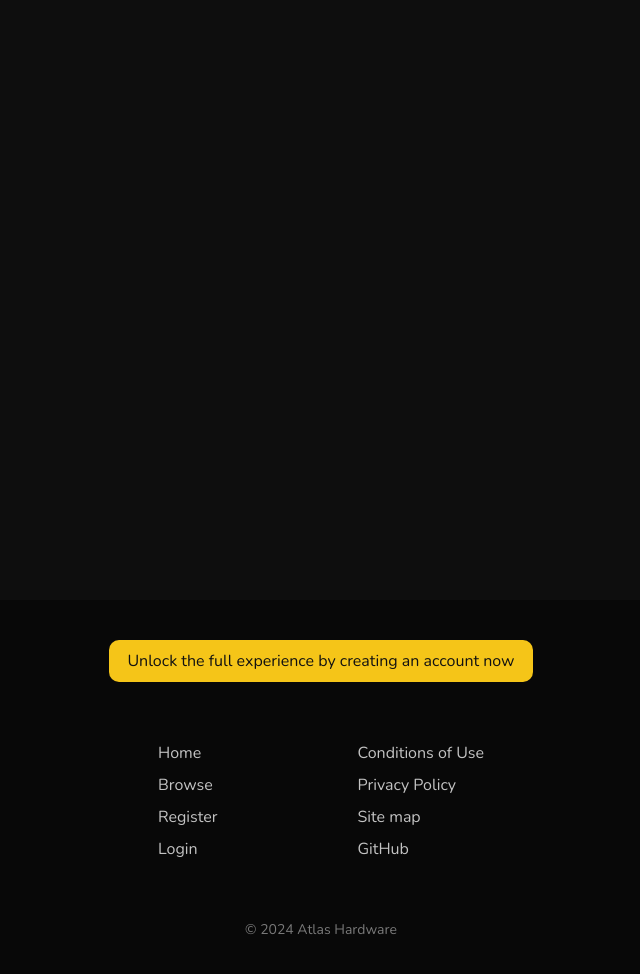
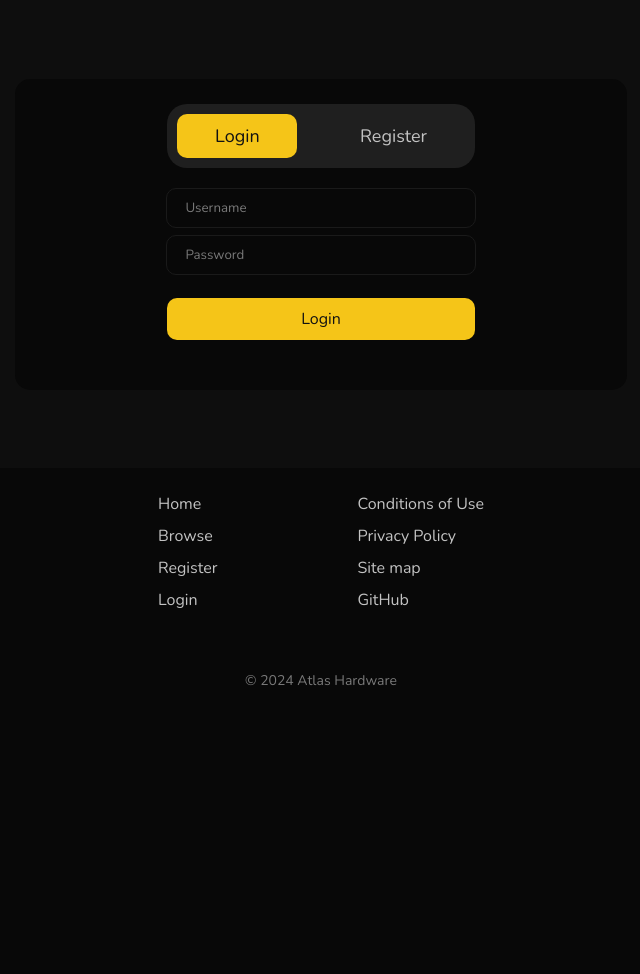
Before and after one commit to RichardDorian/AtlasHardware, a PHP site: page /login in a window 1280 px wide. Shown: the part 75-1049 px from the top of the page, without its empty margins (319-959 px from the left). After the commit the page ends 760 px from the top, so only its background shows below. Run offline with PHP 8.4, Linux system fonts and the light colour scheme.

Commit message:
add login page and fix error status

```diff
--- a/www/assets/scripts/register.js
+++ b/www/assets/scripts/register.js
@@ -56,7 +56,7 @@
     if (!lengthCheck(elements.password.value, 'Password', 8, 100)) return;
 
     if (elements.password.value !== elements.passwordRepeat.value) {
-      setStatus('warning', 'Passwords do not match');
+      setStatus('error', 'Passwords do not match');
       return;
     }
 
--- a/www/assets/styles/root.css
+++ b/www/assets/styles/root.css
@@ -55,3 +55,7 @@ input:-webkit-autofill:focus {
 button {
   cursor: pointer;
 }
+
+.material-symbols-rounded {
+  user-select: none;
+}
--- /dev/null
+++ b/www/login/index.php
@@ -0,0 +1,72 @@
+<?php include_once __DIR__ . "/../../utils/user_session.php" ?>
+
+<?php
+$status = "";
+$color = "warning";
+
+if ($_SERVER["REQUEST_METHOD"] === "POST") {
+  if (
+    !isset($_POST["username"]) ||
+    !isset($_POST["password"])
+  ) {
+    $status = "Invalid form body";
+    $color = "error";
+  } else {
+    $result = UserSession::login($_POST["username"], $_POST["password"]);
+
+    $status = match ($result) {
+      1, 2, 3 => "Something went wrong while loggin in to your account, please try again later.",
+      4 => "No account with this username was found. Please check your credentials and try again.",
+      5 => "Wrong password, please check your credentials and try again.",
+      default => "",
+    };
+
+    if (in_array($result, [1, 2, 3])) $color = "error";
+
+    if ($result === 0) {
+      header("Location: /");
+      exit();
+    }
+  }
+}
+?>
+
+<!DOCTYPE html>
+<html lang="en">
+<?php
+$styles = ["header.css", "auth-forms.css", "tabs.css", "button.css", "input.css", "footer.css"];
+$scripts = ["header.js"];
+$title = "Login";
+include_once __DIR__ . "/../../components/head/head.php";
+?>
+
+<body>
+  <?php include_once __DIR__ . "/../../components/header/header.php" ?>
+
+  <main>
+    <div id="auth-select">
+      <div class="tabs">
+        <a disabled class="active">Login</a>
+        <a href="/register">Register</a>
+      </div>
+    </div>
+    <div id="status">
+      <?php
+      if (strlen($status) > 0)
+        echo "<span class=\"$color\"><span class=\"material-symbols-rounded\">$color</span><span>$status</span></span>"
+      ?>
+    </div>
+    <form action="/login" method="post" class="auth">
+      <input class="styled" type="text" name="username" placeholder="Username" autocomplete="username" required minlength="4" maxlength="20">
+      <input class="styled" type="password" name="password" placeholder="Password" autocomplete="current-password" required minlength="8" maxlength="100">
+      <button class="styled" type="submit">Login</button>
+    </form>
+  </main>
+
+  <?php
+  $hide_register_footer = true;
+  include_once __DIR__ . "/../../components/footer/footer.php"
+  ?>
+</body>
+
+</html>
--- a/www/register/index.php
+++ b/www/register/index.php
@@ -27,13 +27,13 @@ if ($_SERVER["REQUEST_METHOD"] === "POST") {
     !isset($_POST["password-repeat"])
   ) {
     $status = "Invalid form body";
-    $color = "danger";
+    $color = "error";
   } else if (!stringlength($_POST["username"], "username", 4, 20));
   else if (!stringlength($_POST["password"], "password", 8, 100));
 
   else if ($_POST["password"] !== $_POST["password-repeat"]) {
     $status = "Passwords do not match";
-    $color = "danger";
+    $color = "error";
   } else {
     $username = $_POST["username"];
     $password = $_POST["password"];
@@ -46,7 +46,7 @@ if ($_SERVER["REQUEST_METHOD"] === "POST") {
       default => "",
     };
 
-    if (in_array($result, [1, 2, 3, 4])) $color = "danger";
+    if (in_array($result, [1, 2, 3, 4])) $color = "error";
 
     if ($result === 0) {
       header("Location: /");
```
